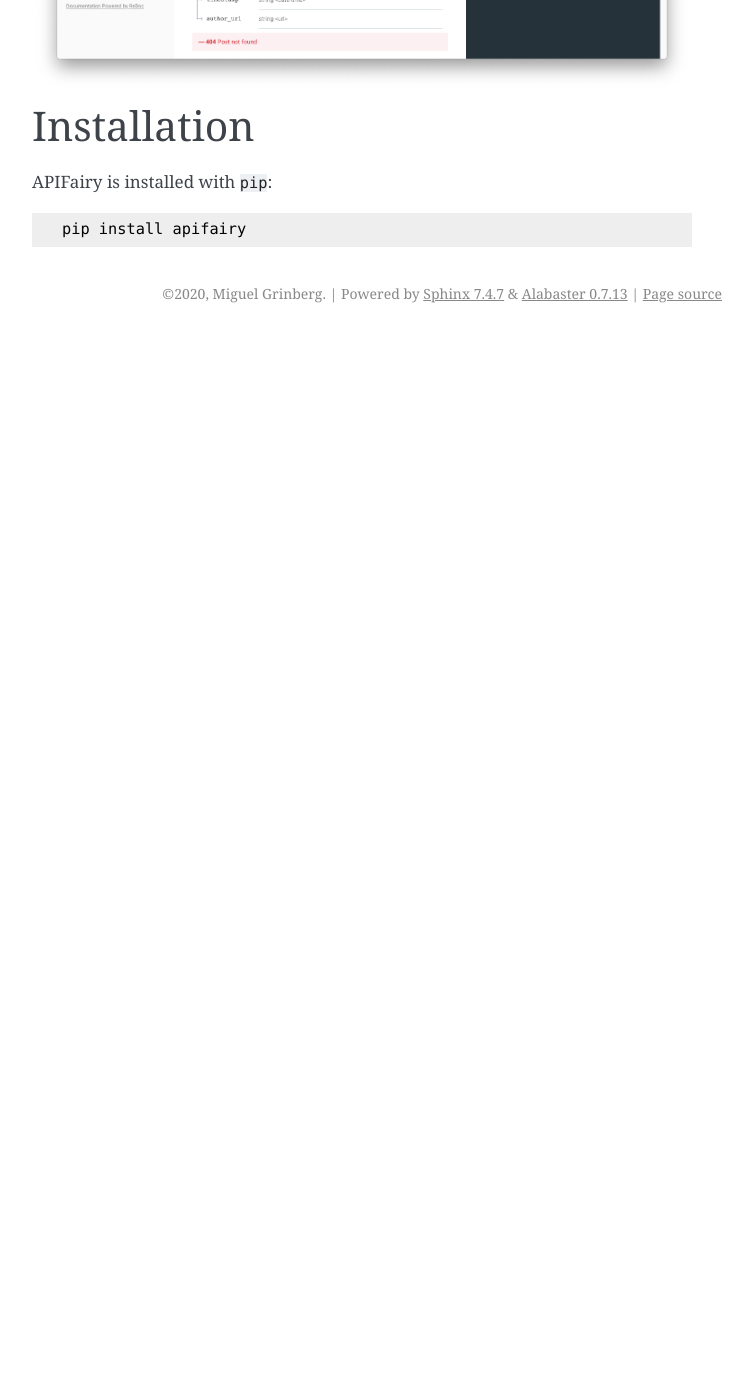
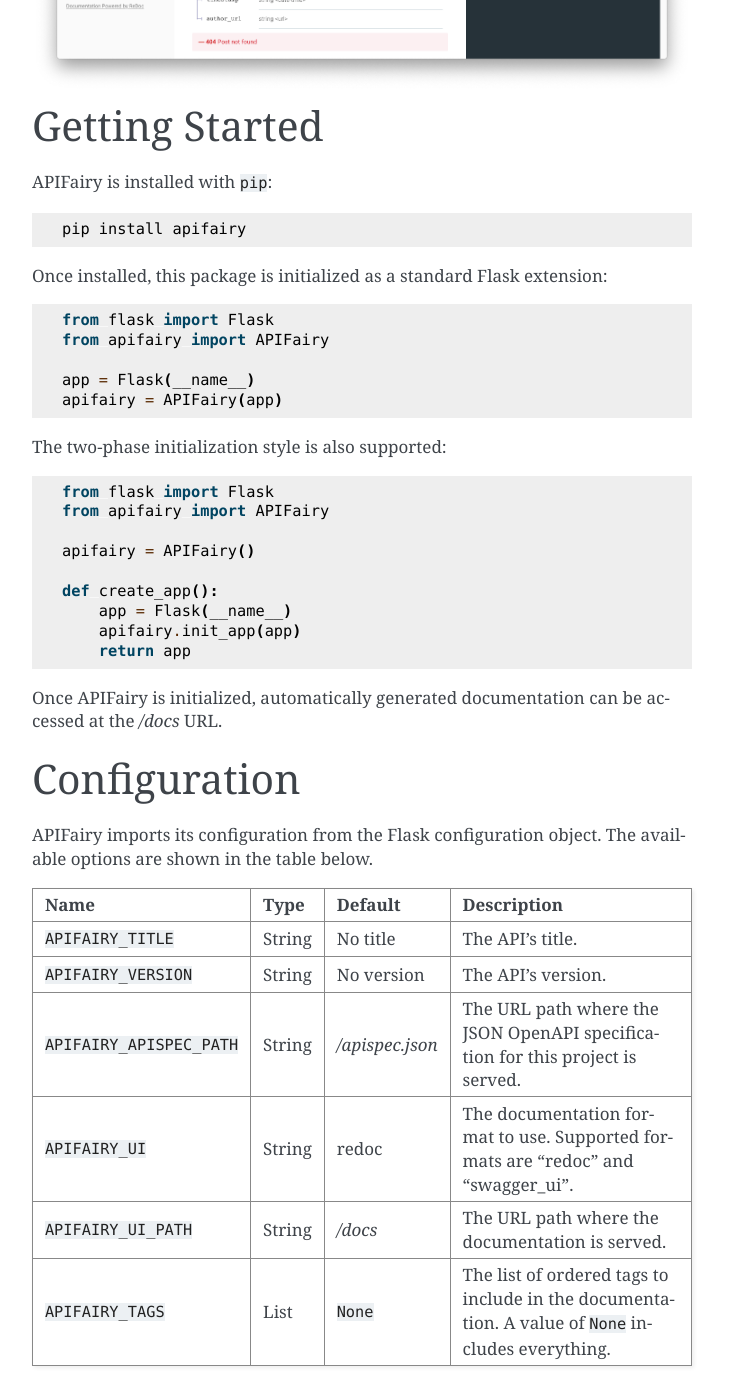
Before and after one commit to apiflask/apiflask, a Sphinx documentation site: the page built from docs/intro.rst, in a window 1280 px wide and 1400 px high, scrolled down 1238 px. Shown: the whole window, without its empty margins (388-1141 px from the left). Built offline with Sphinx 7.4.7, drawn with Linux system fonts in a browser that asks for light colours; before the commit the page ends 1571 px from its top, so only the background shows below that; some of the changed text lies outside the part shown.

Commit message:
configuration and documentation updates

```diff
--- a/docs/intro.rst
+++ b/docs/intro.rst
@@ -47,9 +47,49 @@
   :width: 100%
   :alt: Automatic documentation example
 
-Installation
-============
+Getting Started
+===============
 
 APIFairy is installed with ``pip``::
 
     pip install apifairy
+
+Once installed, this package is initialized as a standard Flask extension::
+
+    from flask import Flask
+    from apifairy import APIFairy
+
+    app = Flask(__name__)
+    apifairy = APIFairy(app)
+
+The two-phase initialization style is also supported::
+
+    from flask import Flask
+    from apifairy import APIFairy
+
+    apifairy = APIFairy()
+
+    def create_app():
+        app = Flask(__name__)
+        apifairy.init_app(app)
+        return app
+
+Once APIFairy is initialized, automatically generated documentation can be
+accessed at the */docs* URL.
+
+Configuration
+=============
+
+APIFairy imports its configuration from the Flask configuration object.
+The available options are shown in the table below.
+
+========================= ====== =============== ==================================================================================================
+Name                      Type   Default         Description
+========================= ====== =============== ==================================================================================================
+``APIFAIRY_TITLE``        String No title        The API's title.
+``APIFAIRY_VERSION``      String No version      The API's version.
+``APIFAIRY_APISPEC_PATH`` String */apispec.json* The URL path where the JSON OpenAPI specification for this project is served.
+``APIFAIRY_UI``           String redoc           The documentation format to use. Supported formats are "redoc" and "swagger_ui".
+``APIFAIRY_UI_PATH``      String */docs*         The URL path where the documentation is served.
+``APIFAIRY_TAGS``         List   ``None``        The list of ordered tags to include in the documentation. A value of ``None`` includes everything.
+========================= ====== =============== ==================================================================================================
```
Also changed, not shown: 2 other files.
